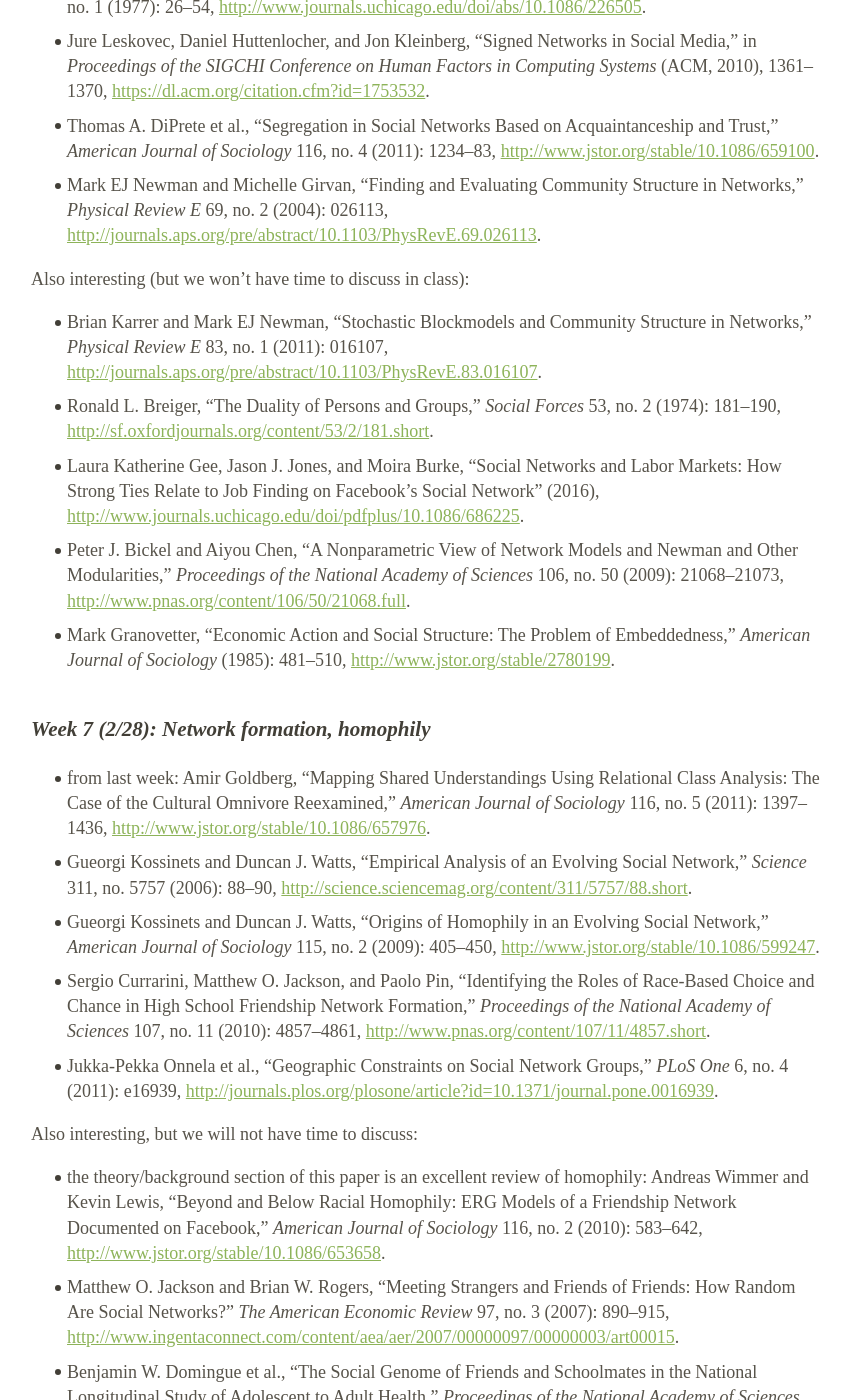
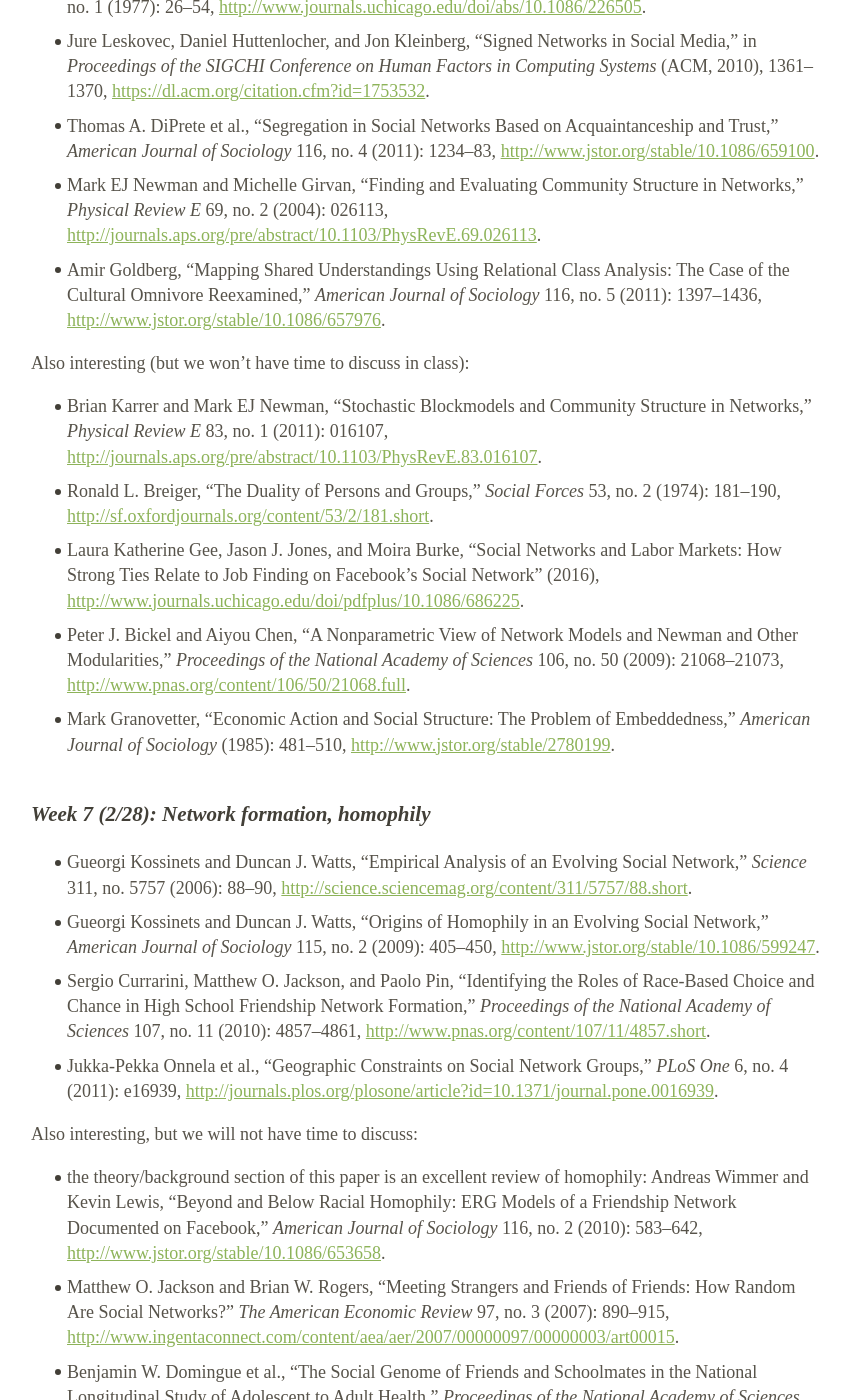
Before and after one commit to dfeehan/dfeehan.github.io, a Jekyll site: the page teaching/2018sp_demog260.html, which Jekyll copies as it is, in a window 1280 px wide and 1400 px high, scrolled down 6539 px. Shown: the whole window, without its empty margins (213-1063 px from the left). Built offline with Jekyll 4.4.1, drawn with Linux system fonts in a browser that asks for light colours; some of the changed text lies outside the part shown.

Commit message:
updated syllabus

```diff
--- a/teaching/2018sp_demog260.html
+++ b/teaching/2018sp_demog260.html
@@ -458,7 +458,8 @@
 <li><span class="citation" data-cites="blau_macrosociological_1977">Peter M. Blau, “A Macrosociological Theory of Social Structure,” <em>American Journal of Sociology</em> 83, no. 1 (1977): 26–54, <a href="http://www.journals.uchicago.edu/doi/abs/10.1086/226505" class="uri">http://www.journals.uchicago.edu/doi/abs/10.1086/226505</a>.</span></li>
 <li><span class="citation" data-cites="leskovec_signed_2010">Jure Leskovec, Daniel Huttenlocher, and Jon Kleinberg, “Signed Networks in Social Media,” in <em>Proceedings of the SIGCHI Conference on Human Factors in Computing Systems</em> (ACM, 2010), 1361–1370, <a href="https://dl.acm.org/citation.cfm?id=1753532" class="uri">https://dl.acm.org/citation.cfm?id=1753532</a>.</span></li>
 <li><span class="citation" data-cites="diprete_segregation_2011">Thomas A. DiPrete et al., “Segregation in Social Networks Based on Acquaintanceship and Trust,” <em>American Journal of Sociology</em> 116, no. 4 (2011): 1234–83, <a href="http://www.jstor.org/stable/10.1086/659100" class="uri">http://www.jstor.org/stable/10.1086/659100</a>.</span></li>
-<li><span class="citation" data-cites="newman_finding_2004">Mark EJ Newman and Michelle Girvan, “Finding and Evaluating Community Structure in Networks,” <em>Physical Review E</em> 69, no. 2 (2004): 026113, <a href="http://journals.aps.org/pre/abstract/10.1103/PhysRevE.69.026113" class="uri">http://journals.aps.org/pre/abstract/10.1103/PhysRevE.69.026113</a>.</span> <!--* [@goldberg_mapping_2011]--></li>
+<li><span class="citation" data-cites="newman_finding_2004">Mark EJ Newman and Michelle Girvan, “Finding and Evaluating Community Structure in Networks,” <em>Physical Review E</em> 69, no. 2 (2004): 026113, <a href="http://journals.aps.org/pre/abstract/10.1103/PhysRevE.69.026113" class="uri">http://journals.aps.org/pre/abstract/10.1103/PhysRevE.69.026113</a>.</span></li>
+<li><span class="citation" data-cites="goldberg_mapping_2011">Amir Goldberg, “Mapping Shared Understandings Using Relational Class Analysis: The Case of the Cultural Omnivore Reexamined,” <em>American Journal of Sociology</em> 116, no. 5 (2011): 1397–1436, <a href="http://www.jstor.org/stable/10.1086/657976" class="uri">http://www.jstor.org/stable/10.1086/657976</a>.</span></li>
 </ul>
 <p>Also interesting (but we won’t have time to discuss in class):</p>
 <ul>
@@ -475,7 +476,6 @@
 * ? [@leskovec_graphs_2005]
 -->
 <ul>
-<li>from last week: <span class="citation" data-cites="goldberg_mapping_2011">Amir Goldberg, “Mapping Shared Understandings Using Relational Class Analysis: The Case of the Cultural Omnivore Reexamined,” <em>American Journal of Sociology</em> 116, no. 5 (2011): 1397–1436, <a href="http://www.jstor.org/stable/10.1086/657976" class="uri">http://www.jstor.org/stable/10.1086/657976</a>.</span></li>
 <li><span class="citation" data-cites="kossinets_empirical_2006">Gueorgi Kossinets and Duncan J. Watts, “Empirical Analysis of an Evolving Social Network,” <em>Science</em> 311, no. 5757 (2006): 88–90, <a href="http://science.sciencemag.org/content/311/5757/88.short" class="uri">http://science.sciencemag.org/content/311/5757/88.short</a>.</span></li>
 <li><span class="citation" data-cites="kossinets_origins_2009">Gueorgi Kossinets and Duncan J. Watts, “Origins of Homophily in an Evolving Social Network,” <em>American Journal of Sociology</em> 115, no. 2 (2009): 405–450, <a href="http://www.jstor.org/stable/10.1086/599247" class="uri">http://www.jstor.org/stable/10.1086/599247</a>.</span></li>
 <li><span class="citation" data-cites="currarini_identifying_2010">Sergio Currarini, Matthew O. Jackson, and Paolo Pin, “Identifying the Roles of Race-Based Choice and Chance in High School Friendship Network Formation,” <em>Proceedings of the National Academy of Sciences</em> 107, no. 11 (2010): 4857–4861, <a href="http://www.pnas.org/content/107/11/4857.short" class="uri">http://www.pnas.org/content/107/11/4857.short</a>.</span></li>
@@ -503,7 +503,6 @@
 <p>Also interesting (but we won’t have time to discuss in class):</p>
 <ul>
 <li>The online textbook <a href="http://barabasi.com/networksciencebook/">Network Science</a> by Barabasi</li>
-<li><span class="citation" data-cites="jacobs_assembling_2015">Abigail Z. Jacobs et al., “Assembling Thefacebook: Using Heterogeneity to Understand Online Social Network Assembly,” in <em>Proceedings of the ACM Web Science Conference</em> (ACM, 2015), 18, <a href="http://dl.acm.org/citation.cfm?id=2786477" class="uri">http://dl.acm.org/citation.cfm?id=2786477</a>.</span></li>
 <li><span class="citation" data-cites="clauset_powerlaw_2007">A. Clauset, C.R. Shalizi, and M.E.J. Newman, “Power-Law Distributions in Empirical Data,” <em>arXiv:0706.1062</em> (2007), <a href="http://epubs.siam.org/doi/abs/10.1137/070710111" class="uri">http://epubs.siam.org/doi/abs/10.1137/070710111</a>.</span></li>
 <li><span class="citation" data-cites="phan_natural_2015">Tuan Q. Phan and Edoardo M. Airoldi, “A Natural Experiment of Social Network Formation and Dynamics,” <em>Proceedings of the National Academy of Sciences</em> 112, no. 21 (2015): 6595–6600, <a href="http://www.pnas.org/content/112/21/6595.short" class="uri">http://www.pnas.org/content/112/21/6595.short</a>.</span></li>
 <li><span class="citation" data-cites="liljeros_web_2001">Fredrik Liljeros et al., “The Web of Human Sexual Contacts,” <em>Nature</em> 411, no. 6840 (2001): 907–908, <a href="http://www.nature.com/nature/journal/v411/n6840/full/411907a0.html" class="uri">http://www.nature.com/nature/journal/v411/n6840/full/411907a0.html</a>.</span>
@@ -511,6 +510,7 @@
 <li><span class="citation" data-cites="jones_social_2003">James Holland Jones and Mark S. Handcock, “Social Networks (Communication Arising): Sexual Contacts and Epidemic Thresholds,” <em>Nature</em> 423, no. 6940 (2003): 605–606, <a href="http://www.nature.com/nature/journal/v423/n6940/full/423605a.html" class="uri">http://www.nature.com/nature/journal/v423/n6940/full/423605a.html</a>.</span></li>
 <li><span class="citation" data-cites="liljeros_social_2003">Fredrik Liljeros et al., “Social Networks (Communication Arising): Sexual Contacts and Epidemic Thresholds,” <em>Nature</em> 423, no. 6940 (2003): 606–606, <a href="http://www.nature.com/nature/journal/v423/n6940/full/423606a.html" class="uri">http://www.nature.com/nature/journal/v423/n6940/full/423606a.html</a>.</span></li>
 </ul></li>
+<li><span class="citation" data-cites="jacobs_assembling_2015">Abigail Z. Jacobs et al., “Assembling Thefacebook: Using Heterogeneity to Understand Online Social Network Assembly,” in <em>Proceedings of the ACM Web Science Conference</em> (ACM, 2015), 18, <a href="http://dl.acm.org/citation.cfm?id=2786477" class="uri">http://dl.acm.org/citation.cfm?id=2786477</a>.</span></li>
 <li><span class="citation" data-cites="newman_coauthorship_2004">Mark EJ Newman, “Coauthorship Networks and Patterns of Scientific Collaboration,” <em>Proceedings of the National Academy of Sciences</em> 101, no. suppl 1 (2004): 5200–5205, <a href="http://www.pnas.org/content/101/suppl_1/5200.short" class="uri">http://www.pnas.org/content/101/suppl_1/5200.short</a>.</span></li>
 <li><span class="citation" data-cites="kretzschmar_concurrency_2010">Mirjam Kretzschmar, Richard G. White, and Michel Caraël, “Concurrency Is More Complex Than It Seems,” <em>AIDS (London, England)</em> 24, no. 2 (2010): 313, <a href="http://www.ncbi.nlm.nih.gov/pmc/articles/PMC2887386/" class="uri">http://www.ncbi.nlm.nih.gov/pmc/articles/PMC2887386/</a>.</span></li>
 </ul>
```
